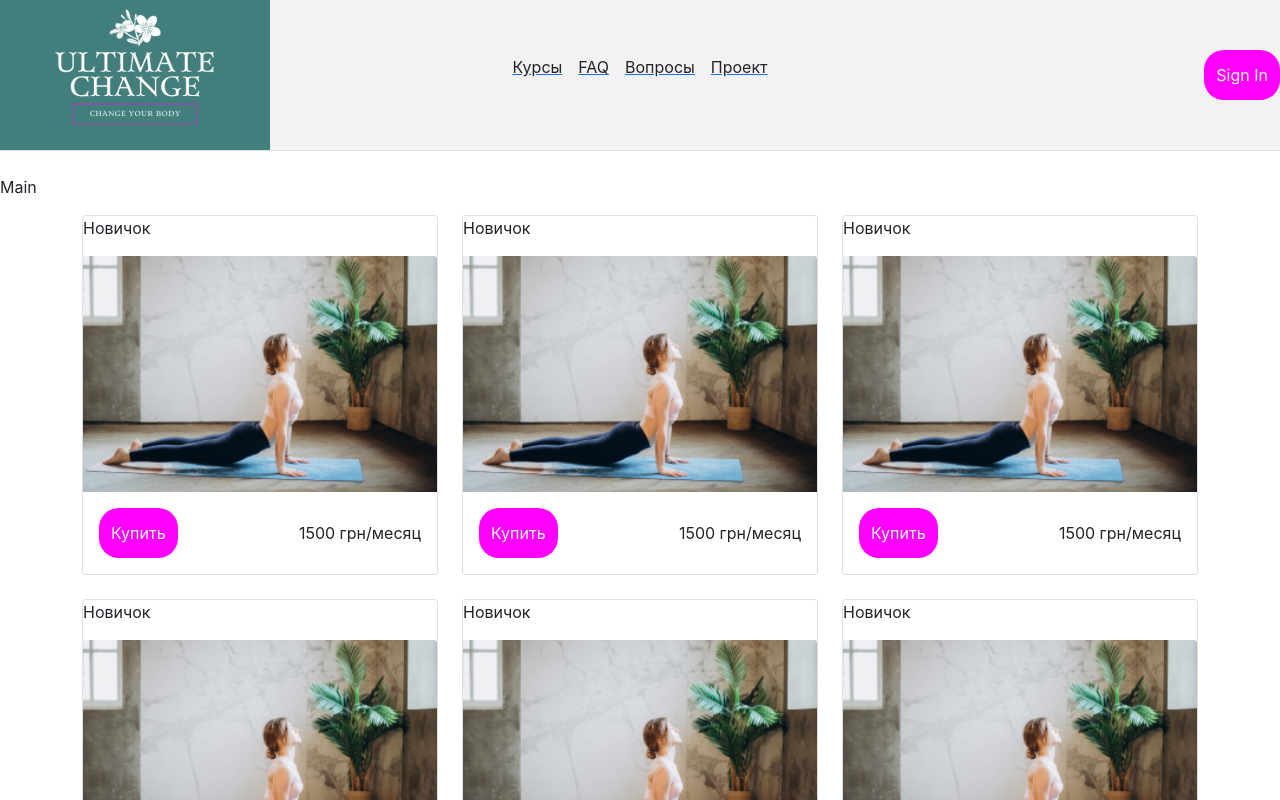
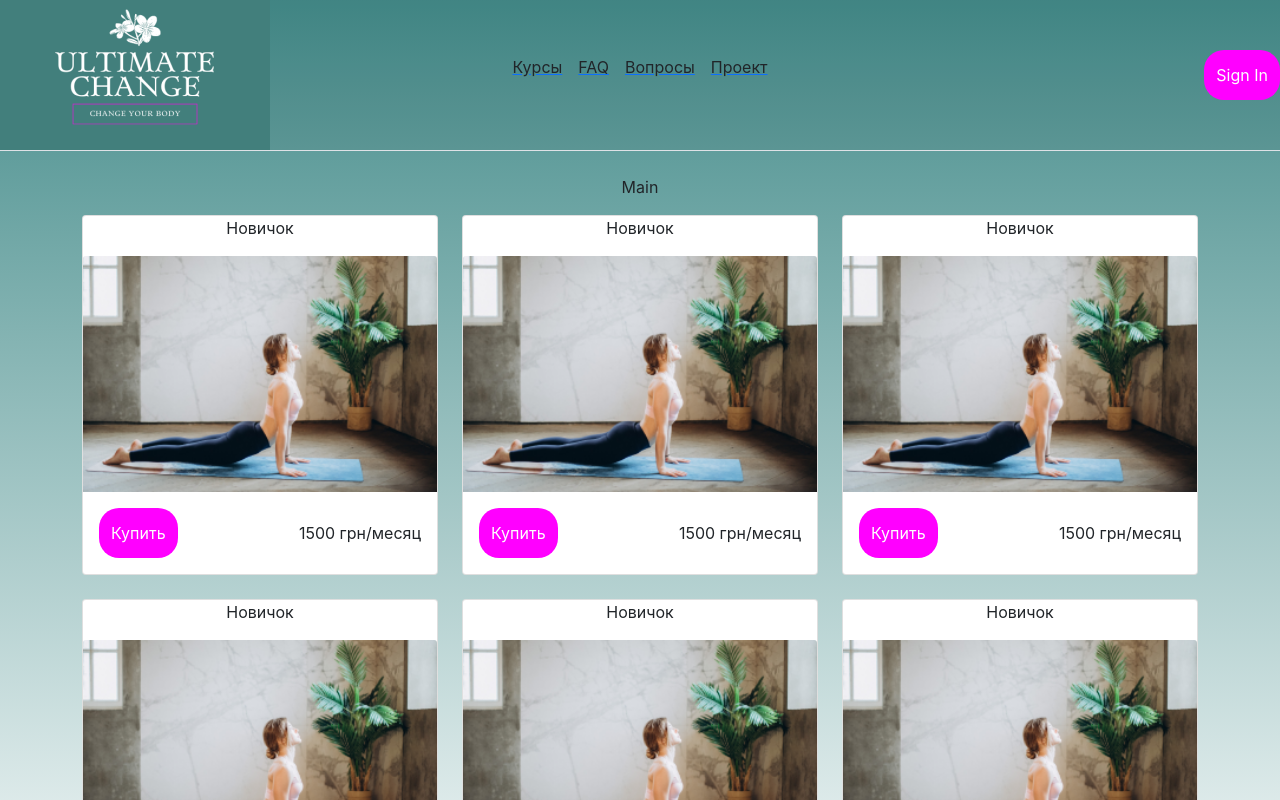
Before and after one commit to lammaxcool/ultimate-change-react, a React (Create React App) app: page / in a window 1280 px wide. Shown: the top 800 px of the page. Built offline with nearby package versions, Linux system fonts and the light colour scheme.

Commit message:
add background

```diff
--- a/src/App.scss
+++ b/src/App.scss
@@ -1,3 +1,8 @@
+body {
+  text-align: center;
+  background: linear-gradient(180deg, rgba(5, 101, 99, 0.75) 0%, rgba(255, 255, 255, 0) 100%) no-repeat;
+}
+
 .App {
   text-align: center;
 }
```
